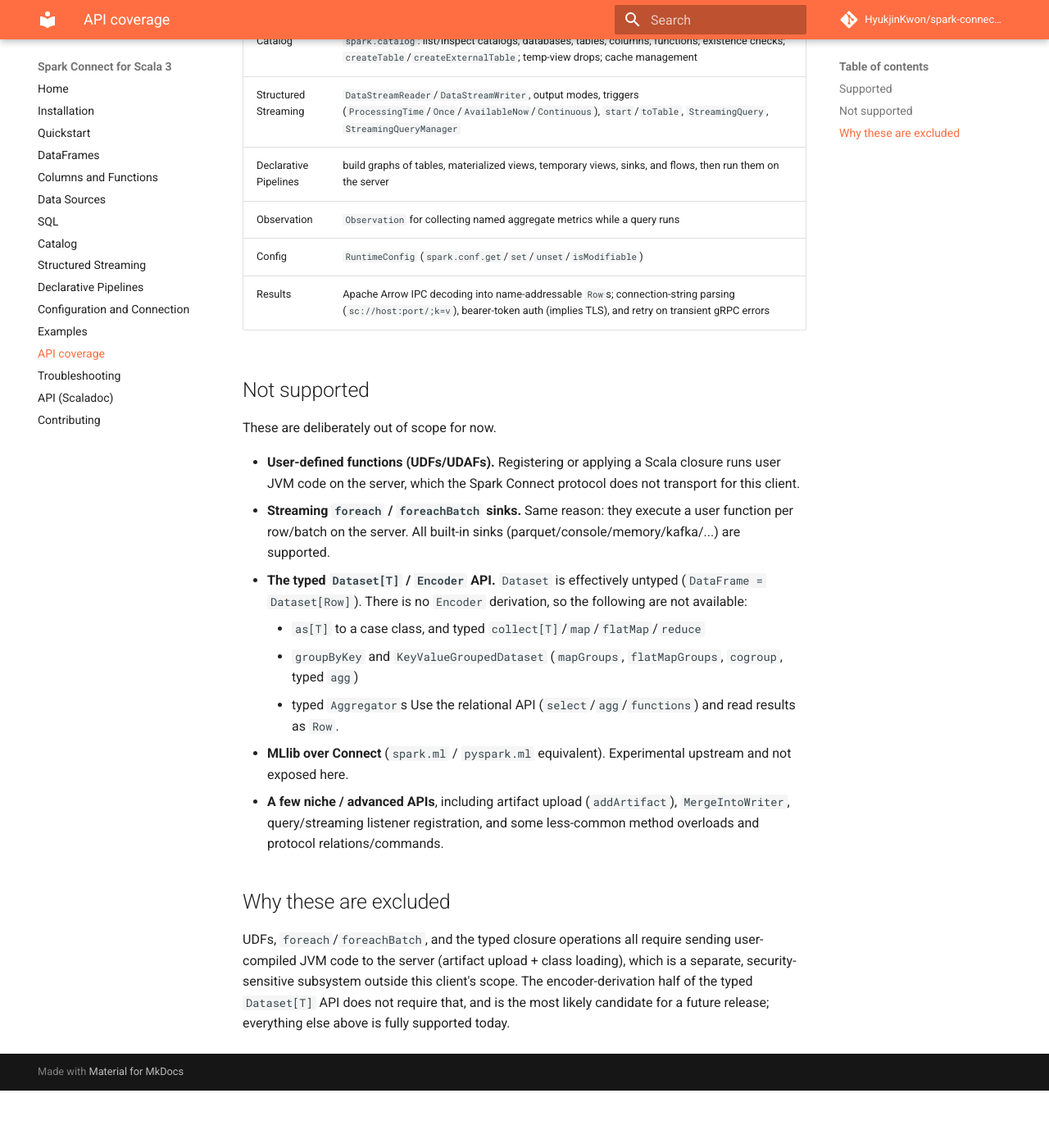
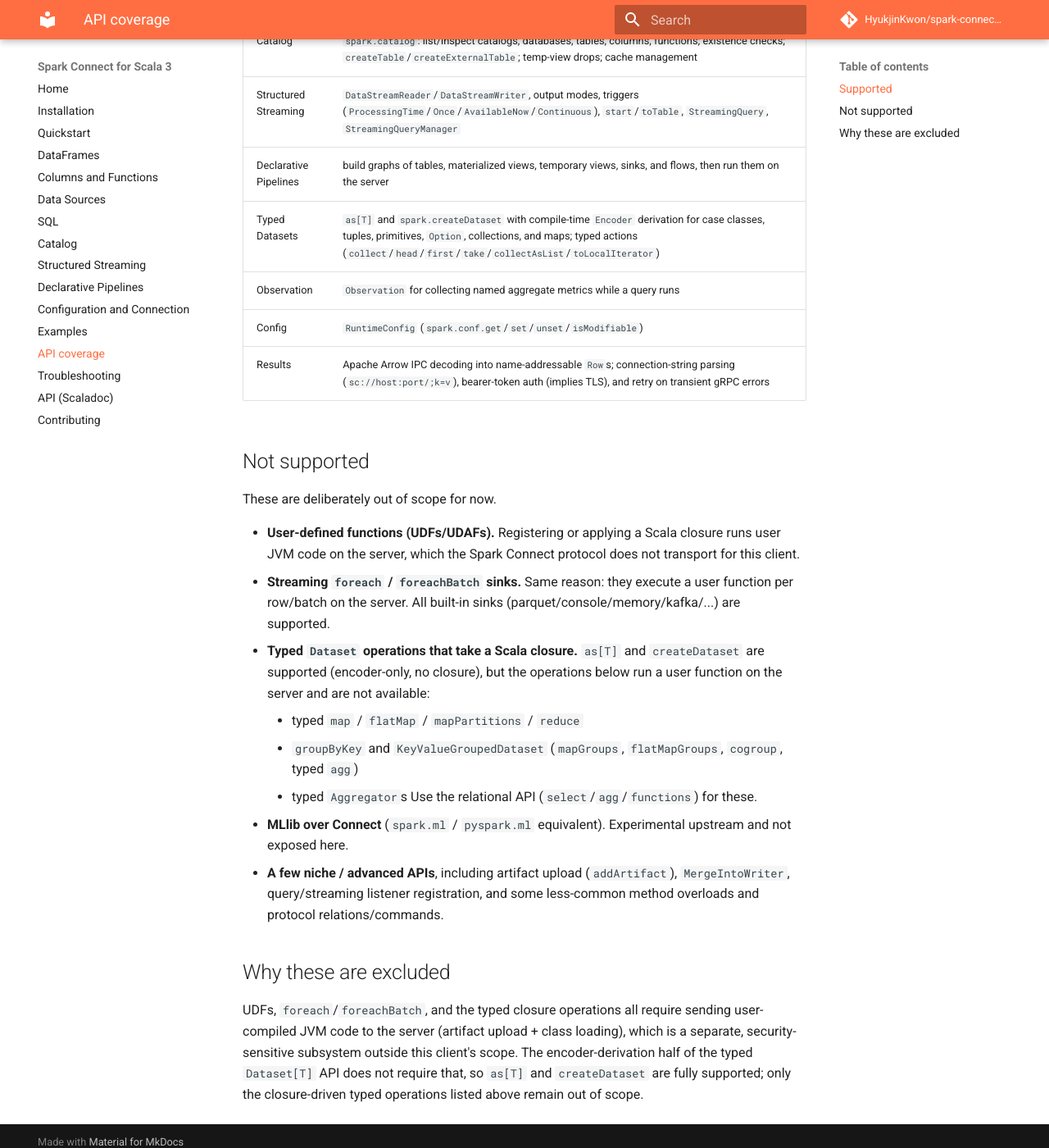
Before and after one commit to HyukjinKwon/spark-connect-scala3, an MkDocs documentation site: the page built from docs/api-coverage.md, in a window 1280 px wide and 1400 px high, scrolled down 1012 px. Shown: the whole window at 82% size. Built offline with MkDocs 1.6.1 and Material for MkDocs 9.7.7, drawn with Linux system fonts in a browser that asks for light colours; comment, search, counter and statistics services are not loaded; before the commit the page ends 2342 px from its top, so only the background shows below that.

Commit message:
Reconcile docs after merge: as[T]/createDataset are supported
Update README and api-coverage to reflect implemented encoder-based typed Datasets;
keep only the closure-driven typed ops (map/flatMap/reduce, groupByKey, aggregators)
in the not-supported list. 105 tests pass against live Spark.

Co-authored-by: Isaac

```diff
--- a/docs/api-coverage.md
+++ b/docs/api-coverage.md
@@ -19,6 +19,7 @@ are no surprises.
 | Catalog | `spark.catalog`: list/inspect catalogs, databases, tables, columns, functions; existence checks; `createTable`/`createExternalTable`; temp-view drops; cache management |
 | Structured Streaming | `DataStreamReader`/`DataStreamWriter`, output modes, triggers (`ProcessingTime`/`Once`/`AvailableNow`/`Continuous`), `start`/`toTable`, `StreamingQuery`, `StreamingQueryManager` |
 | Declarative Pipelines | build graphs of tables, materialized views, temporary views, sinks, and flows, then run them on the server |
+| Typed Datasets | `as[T]` and `spark.createDataset` with compile-time `Encoder` derivation for case classes, tuples, primitives, `Option`, collections, and maps; typed actions (`collect`/`head`/`first`/`take`/`collectAsList`/`toLocalIterator`) |
 | Observation | `Observation` for collecting named aggregate metrics while a query runs |
 | Config | `RuntimeConfig` (`spark.conf.get`/`set`/`unset`/`isModifiable`) |
 | Results | Apache Arrow IPC decoding into name-addressable `Row`s; connection-string parsing (`sc://host:port/;k=v`), bearer-token auth (implies TLS), and retry on transient gRPC errors |
@@ -33,14 +34,14 @@ These are deliberately out of scope for now.
 - **Streaming `foreach` / `foreachBatch` sinks.** Same reason: they execute a
   user function per row/batch on the server. All built-in sinks
   (parquet/console/memory/kafka/...) are supported.
-- **The typed `Dataset[T]` / `Encoder` API.** `Dataset` is effectively untyped
-  (`DataFrame = Dataset[Row]`). There is no `Encoder` derivation, so the
-  following are not available:
-    - `as[T]` to a case class, and typed `collect[T]`/`map`/`flatMap`/`reduce`
+- **Typed `Dataset` operations that take a Scala closure.** `as[T]` and
+  `createDataset` are supported (encoder-only, no closure), but the operations
+  below run a user function on the server and are not available:
+    - typed `map` / `flatMap` / `mapPartitions` / `reduce`
     - `groupByKey` and `KeyValueGroupedDataset` (`mapGroups`, `flatMapGroups`,
       `cogroup`, typed `agg`)
     - typed `Aggregator`s
-  Use the relational API (`select`/`agg`/`functions`) and read results as `Row`.
+  Use the relational API (`select`/`agg`/`functions`) for these.
 - **MLlib over Connect** (`spark.ml` / `pyspark.ml` equivalent). Experimental
   upstream and not exposed here.
 - **A few niche / advanced APIs**, including artifact upload (`addArtifact`),
@@ -52,6 +53,6 @@ These are deliberately out of scope for now.
 UDFs, `foreach`/`foreachBatch`, and the typed closure operations all require
 sending user-compiled JVM code to the server (artifact upload + class loading),
 which is a separate, security-sensitive subsystem outside this client's scope.
-The encoder-derivation half of the typed `Dataset[T]` API does not require that,
-and is the most likely candidate for a future release; everything else above is
-fully supported today.
+The encoder-derivation half of the typed `Dataset[T]` API does not require that, so
+`as[T]` and `createDataset` are fully supported; only the closure-driven typed
+operations listed above remain out of scope.
```
Also changed, not shown: README.md (+6 -4 lines).
